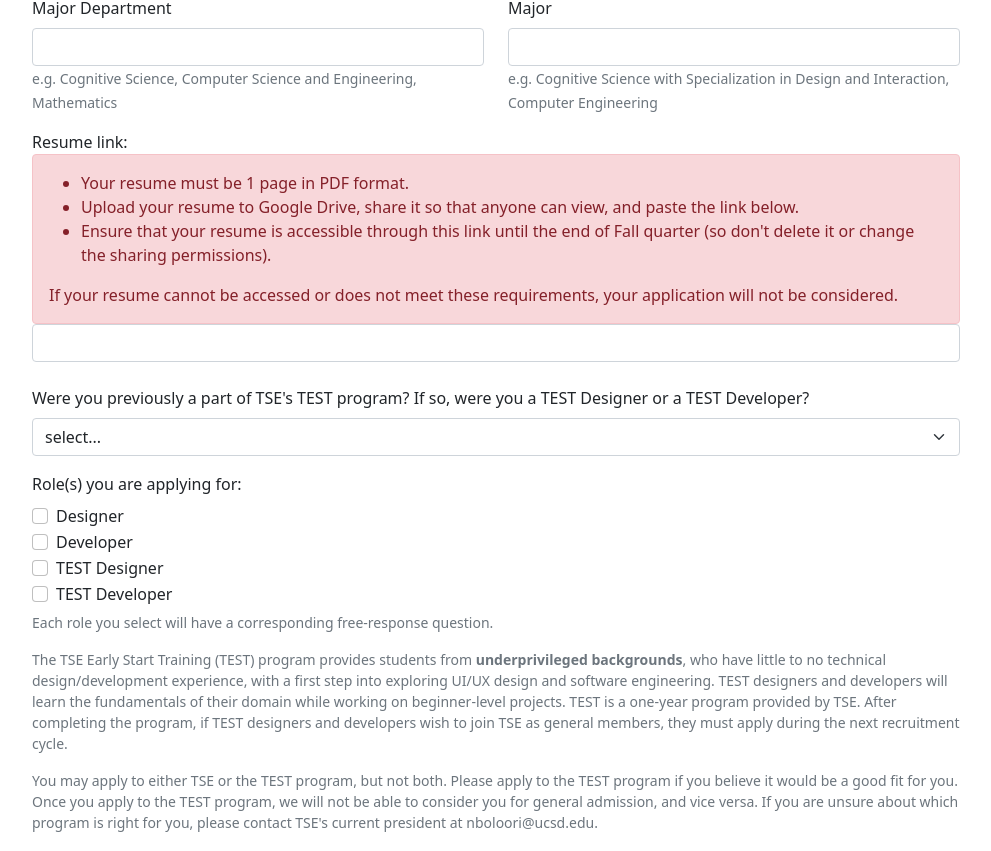
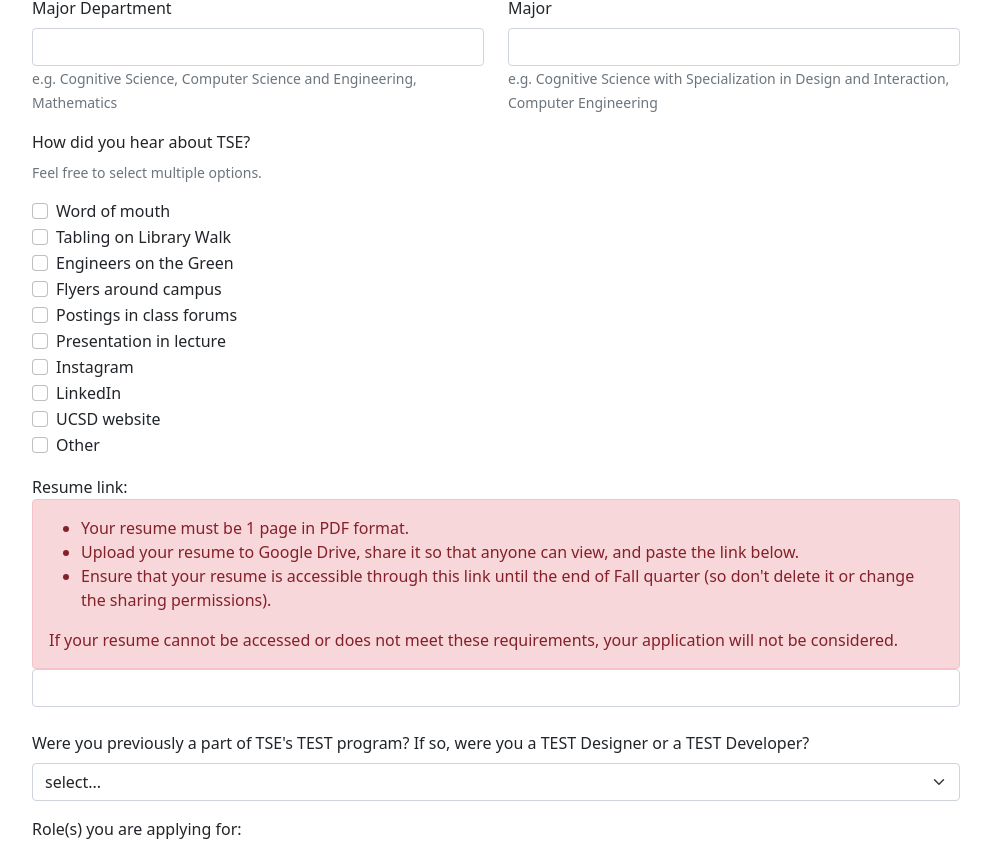
Before and after one commit to TritonSE/TSE-Application-Form, a React (Create React App) app in the folder frontend/: page / in a window 1280 px wide. Shown: the part 494-1345 px from the top of the page, without its empty margins (144-1135 px from the left). Built offline with nearby package versions, Linux system fonts and the light colour scheme.

Commit message:
Add how did you hear about TSE question to form

```diff
--- a/frontend/src/components/ApplicationForm.jsx
+++ b/frontend/src/components/ApplicationForm.jsx
@@ -6,6 +6,18 @@
   "https://tse-fulcrum-2023-i83hg.ondigitalocean.app/api/application";
 const PRESIDENT_EMAIL = "nboloori@ucsd.edu";
 const DEADLINE = new Date("2023-10-15T23:59:59-07:00"); // PDT is UTC-7
+const HEAR_ABOUT_TSE_OPTIONS = [
+  "Word of mouth",
+  "Tabling on Library Walk",
+  "Engineers on the Green",
+  "Flyers around campus",
+  "Postings in class forums",
+  "Presentation in lecture",
+  "Instagram",
+  "LinkedIn",
+  "UCSD website",
+  "Other"
+];
 
 const deadlineStr = DEADLINE.toLocaleString("en-US");
 
@@ -13,13 +25,25 @@
   // initialize state below this line
   const [personalInfo, setPersonalInfo] = useState({});
 
-  // keeps track of which checkboxes are clicked
+  // keeps track of which role checkboxes are clicked
   const [roles, setRoles] = useState({
     test_developer: false,
     test_designer: false,
     developer: false,
     designer: false
   });
+
+  // Track which "How did you hear about TSE"? option(s) the user has selected.
+  // Initialize an object with each option intially mapping to false.
+  const [hearAboutTse, setHearAboutTse] = useState(
+    HEAR_ABOUT_TSE_OPTIONS.reduce(
+      (prevObj, curKey) => ({
+        ...prevObj,
+        [curKey]: false
+      }),
+      {}
+    )
+  );
 
   const [prompts, setPrompts] = useState({});
 
@@ -32,8 +56,12 @@
     setPersonalInfo({ ...personalInfo, [fieldName]: value });
   };
 
-  const updateCheckbox = (e) => {
+  const updateRoleCheckbox = (e) => {
     setRoles({ ...roles, [e.target.id]: e.target.checked });
+  };
+
+  const updateHearAboutTSECheckbox = (e) => {
+    setHearAboutTse({ ...hearAboutTse, [e.target.id]: e.target.checked });
   };
 
   const updatePrompt = (e) => {
@@ -66,6 +94,12 @@
     const gradQuarter =
       parseInt(personalInfo.gradQuarter) + 4 * parseInt(personalInfo.gradYear);
 
+    const selectedHearAboutTSE = Object.entries(hearAboutTse)
+      .filter(([role, selected]) => selected)
+      .map(([role, selected]) =>
+        role === "Other" ? personalInfo.otherHearAboutTSE : role
+      );
+
     const application = {
       name: personalInfo.name,
       pronouns: personalInfo.pronouns,
@@ -75,6 +109,7 @@
       gradQuarter,
       major: personalInfo.major,
       majorDept: personalInfo.majorDept,
+      hearAboutTSE: selectedHearAboutTSE,
       prevTest: personalInfo.prevTest,
       resumeUrl: personalInfo.resumeUrl,
       aboutPrompt: prompts.about,
@@ -304,6 +339,35 @@
       <Row>
         <Col>
           <Form.Group>
+            <Form.Label>How did you hear about TSE?</Form.Label>
+            <Form.Text>
+              <p>Feel free to select multiple options.</p>
+            </Form.Text>
+            {HEAR_ABOUT_TSE_OPTIONS.map((option) => (
+              <Form.Check
+                key={option}
+                onClick={updateHearAboutTSECheckbox}
+                name="HearAboutTSE"
+                label={option}
+                id={option}
+              />
+            ))}
+          </Form.Group>
+          {hearAboutTse.Other ? (
+            <Form.Control
+              required
+              type="text"
+              placeholder="Please sepcify"
+              onChange={(e) => {
+                updatePersonalInfo("otherHearAboutTSE", e.target.value);
+              }}
+            ></Form.Control>
+          ) : null}
+        </Col>
+      </Row>
+      <Row>
+        <Col>
+          <Form.Group>
             <Form.Label>
               Resume link:
               <Alert variant="danger">
@@ -373,7 +437,7 @@
           <Form.Group>
             <Form.Label>Role(s) you are applying for:</Form.Label>
             <Form.Check
-              onClick={updateCheckbox}
+              onClick={updateRoleCheckbox}
               name="Roles"
               label="Designer"
               id="designer"
@@ -381,14 +445,14 @@
               disabled={roles.test_developer || roles.test_designer}
             />
             <Form.Check
-              onClick={updateCheckbox}
+              onClick={updateRoleCheckbox}
               name="Roles"
               label="Developer"
               id="developer"
               disabled={roles.test_developer || roles.test_designer}
             />
             <Form.Check
-              onClick={updateCheckbox}
+              onClick={updateRoleCheckbox}
               name="Roles"
               label="TEST Designer"
               id="test_designer"
@@ -396,7 +460,7 @@
               disabled={roles.designer || roles.developer}
             />
             <Form.Check
-              onClick={updateCheckbox}
+              onClick={updateRoleCheckbox}
               name="Roles"
               label="TEST Developer"
               id="test_developer"
```
